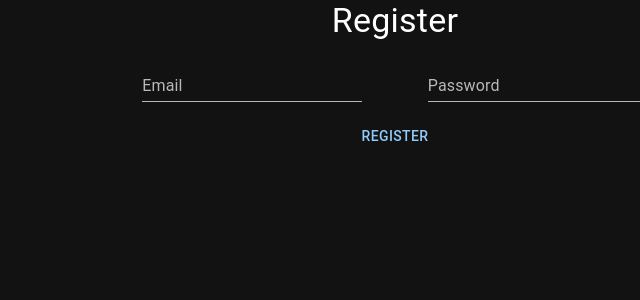
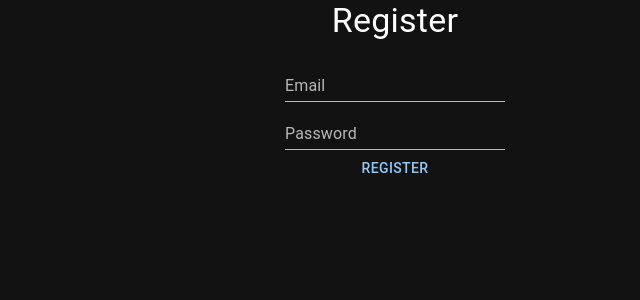
Before and after one commit to stefansavic23/smart-resume-analyzer-generator, a React (Vite) app in the folder frontend/: page / in a window 1280 px wide. Shown: the top 300 px of the page, without its empty margins (245-885 px from the left). Built offline with nearby package versions, Linux system fonts and the light colour scheme.

Commit message:
POST request from react

```diff
--- a/frontend/src/components/RegisterLogin.jsx
+++ b/frontend/src/components/RegisterLogin.jsx
@@ -4,7 +4,6 @@ import CssBaseline from '@mui/material/CssBaseline';
 import Box from '@mui/material/Box';
 import Paper from '@mui/material/Paper';
 import Grid from '@mui/material/Grid';
-import Container from '@mui/material/Container';
 import TextField from '@mui/material/TextField';
 import Button from "@mui/material/Button";
 import Typography from '@mui/material/Typography';
@@ -28,8 +27,31 @@ const Item = styled(Paper)(({ theme }) => ({
 
 
 const RegisterLogin = (props) => {
-    const [emailValue, setEmailValue] = useState('')
-    const [passwordValue, setPasswordValue] = useState('')
+    const [email, setEmailValue] = useState('')
+    const [password, setPasswordValue] = useState('')
+    const [isPending, setIsPending] = useState(false)
+
+    const handleSubmit = (e) => {
+        e.preventDefault()
+
+        const user = { email, password }
+        console.log(user);
+
+        setIsPending(true)
+
+        fetch("http://localhost:5173/register", {
+            method: "POST",
+            headers: {
+                "Content-Type": "Application/JSON",
+            },
+            body: JSON.stringify(user)
+        }).then(() => {
+            console.log("user registered successfully")
+            setIsPending(false)
+        }).catch(error => {
+            console.log(error)
+        })
+    }
 
     return (
         <ThemeProvider theme={darkTheme}>
@@ -38,18 +60,18 @@ const RegisterLogin = (props) => {
                 <Typography variant="h4" gutterBottom>
                     {props.title}
                 </Typography>
-
-                <Grid container maxWidth={"md"} spacing={2}>
+                <form maxWidth={"md"} spacing={4} onSubmit={handleSubmit}>
                     <Grid size={6} display="flex" justifyContent="center" alignItems="center">
-                        <TextField value={emailValue} onChange={(event) => setEmailValue(event.target.value)} id="standard-basic" name="email" label="Email" variant="standard" />
+                        <TextField value={email} onChange={(event) => setEmailValue(event.target.value)} id="standard-basic" name="email" label="Email" variant="standard" />
                     </Grid>
                     <Grid size={6} display="flex" justifyContent="center" alignItems="center">
-                        <TextField value={passwordValue} onChange={(event) => setPasswordValue(event.target.value)} type="password" id="standard-basic" label="Password" variant="standard" />
+                        <TextField value={password} onChange={(event) => setPasswordValue(event.target.value)} type="password" id="standard-basic" label="Password" variant="standard" />
                     </Grid>
                     <Grid size={12} display={"flex"} justifyContent={"center"}>
-                        <Button variant="text" type="submit">{props.btn}</Button>
+                        {!isPending && <Button variant="text" type="submit">{props.btn}</Button>}
+                        {isPending && <Button variant="text" type="submit" disabled>Loading</Button>}
                     </Grid>
-                </Grid>
+                </form>
             </Box>
         </ThemeProvider>
     )
```
